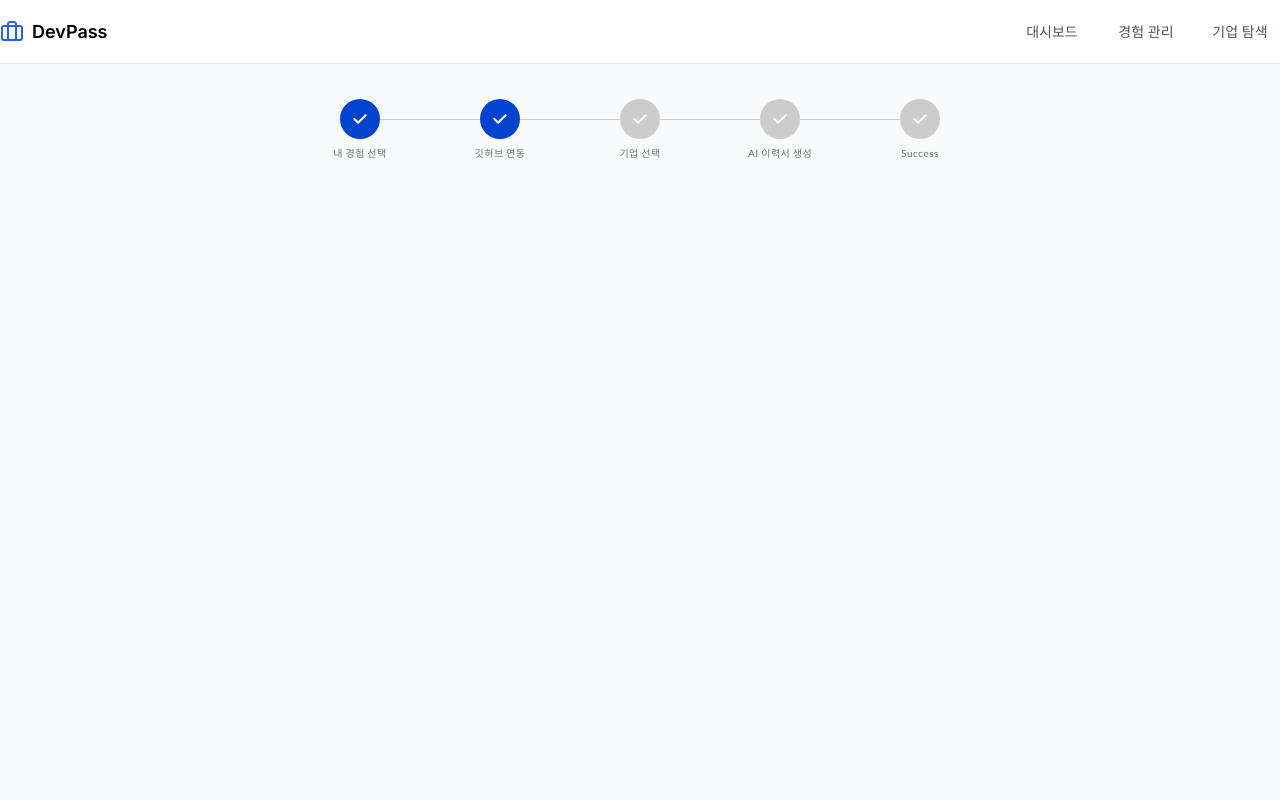
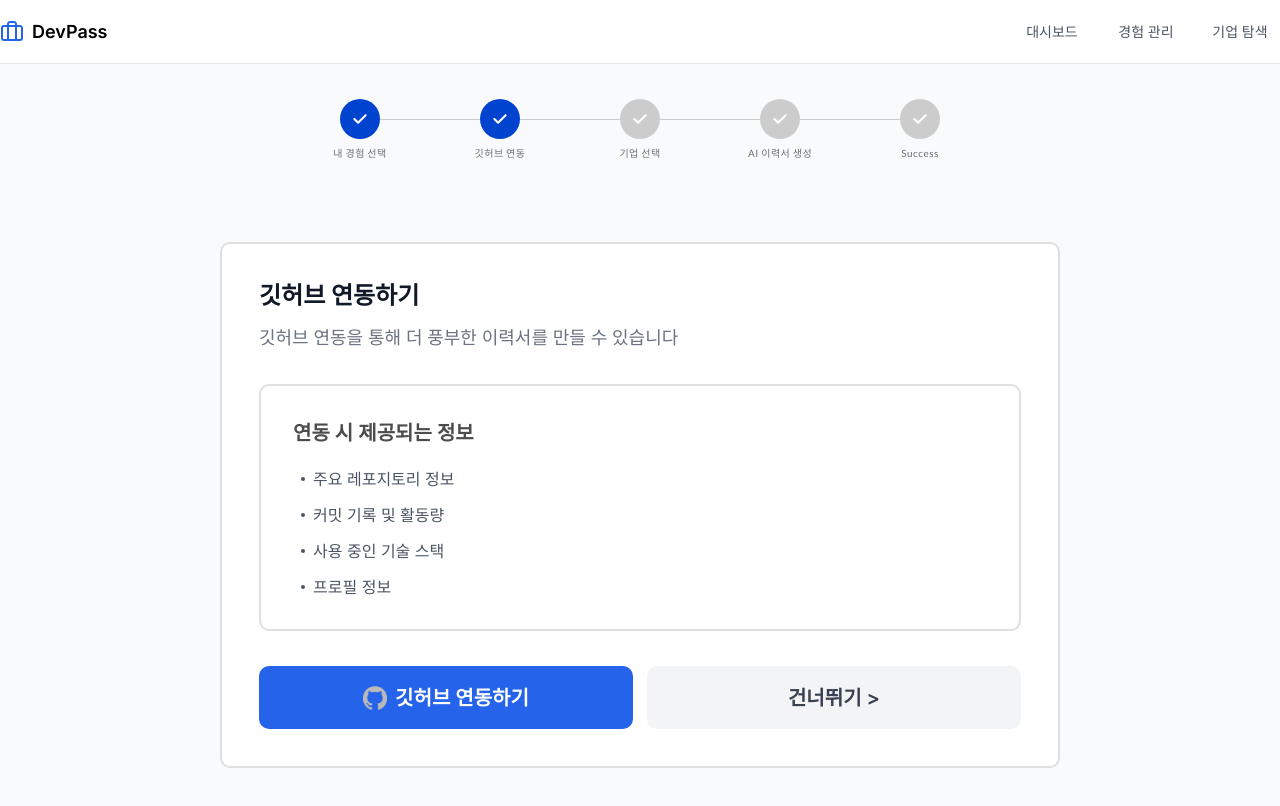
Before and after one commit to DevPass-Inc/frontend, a React (Vite) app: page /resume/github in a window 1280 px wide. Shown: the top 806 px of the page. Built offline with nearby package versions, Linux system fonts and the light colour scheme.

Commit message:
design: 깃허브 연동 전 퍼블리싱

```diff
--- a/src/pages/Resume/ResumeGithub/ResumeGithub.tsx
+++ b/src/pages/Resume/ResumeGithub/ResumeGithub.tsx
@@ -1,4 +1,5 @@
 import Stepper from '../../../shared/components/Stepper';
+import githubLogoLightIcon from '/images/svg/logo/github_logo_light.svg';
 
 // Step
 const STEP = [
@@ -16,6 +17,75 @@ function ResumeGithub() {
         <div className='flex flex-col items-center'>
           {/* Step Progress Bar */}
           <Stepper step={STEP} currentStep={2} width={700} />
+
+          {/* 깃허브 연동 */}
+          <div className='mt-15.25 flex w-210 flex-col items-start rounded-[10px] border-2 border-solid border-[#DFDFDF] bg-white p-9.25'>
+            {/* 타이틀 */}
+            <div className='flex flex-col items-start gap-4.25'>
+              <h1 className='text-2xl leading-[29.05px] font-bold text-[#111827]'>
+                깃허브 연동하기
+              </h1>
+              <p className='text-lg leading-[21.78px] font-medium text-[#6B7280]'>
+                깃허브 연동을 통해 더 풍부한 이력서를 만들 수 있습니다
+              </p>
+            </div>
+
+            {/* 연동 시 제공되는 정보*/}
+            <div className='mt-8.75 flex w-full flex-col gap-4 rounded-[10px] border-2 border-solid border-[#DFDFDF] bg-transparent px-8 pt-8.75 pb-6'>
+              <h2 className='text-xl leading-[24.2px] font-semibold text-[#4C4C4C]'>
+                연동 시 제공되는 정보
+              </h2>
+
+              {/* 제공 정보 리스트 */}
+              <div className='ml-2 flex flex-col items-start'>
+                <div className='flex items-center gap-2'>
+                  <div className='h-1 w-1 rounded-full bg-[#4B5563]'></div>
+                  <p className='leading-9 text-[#4B5563]'>
+                    주요 레포지토리 정보
+                  </p>
+                </div>
+                <div className='flex items-center gap-2'>
+                  <div className='h-1 w-1 rounded-full bg-[#4B5563]'></div>
+                  <p className='leading-9 text-[#4B5563]'>
+                    커밋 기록 및 활동량
+                  </p>
+                </div>
+                <div className='flex items-center gap-2'>
+                  <div className='h-1 w-1 rounded-full bg-[#4B5563]'></div>
+                  <p className='leading-9 text-[#4B5563]'>
+                    사용 중인 기술 스택
+                  </p>
+                </div>
+                <div className='flex items-center gap-2'>
+                  <div className='h-1 w-1 rounded-full bg-[#4B5563]'></div>
+                  <p className='leading-9 text-[#4B5563]'>프로필 정보</p>
+                </div>
+              </div>
+            </div>
+
+            {/* 연동 / 다음 버튼 */}
+            <div className='mt-8.75 flex h-15.75 w-full gap-3.5'>
+              <button
+                type='button'
+                className='bg-main-blue flex h-full flex-1 cursor-pointer items-center justify-center gap-2 rounded-[10px]'
+              >
+                <img
+                  src={githubLogoLightIcon}
+                  alt='Github Logo'
+                  className='h-6 w-6'
+                />
+                <p className='text-xl font-semibold text-white'>
+                  깃허브 연동하기
+                </p>
+              </button>
+              <button
+                type='button'
+                className='flex h-full flex-1 cursor-pointer items-center justify-center gap-2 rounded-[10px] bg-[#F3F4F6] text-xl font-semibold text-[#374151]'
+              >
+                건너뛰기 &gt;
+              </button>
+            </div>
+          </div>
         </div>
       </div>
     </div>
```
Also changed, not shown: public/images/svg/logo/github_logo_light.svg (added).
